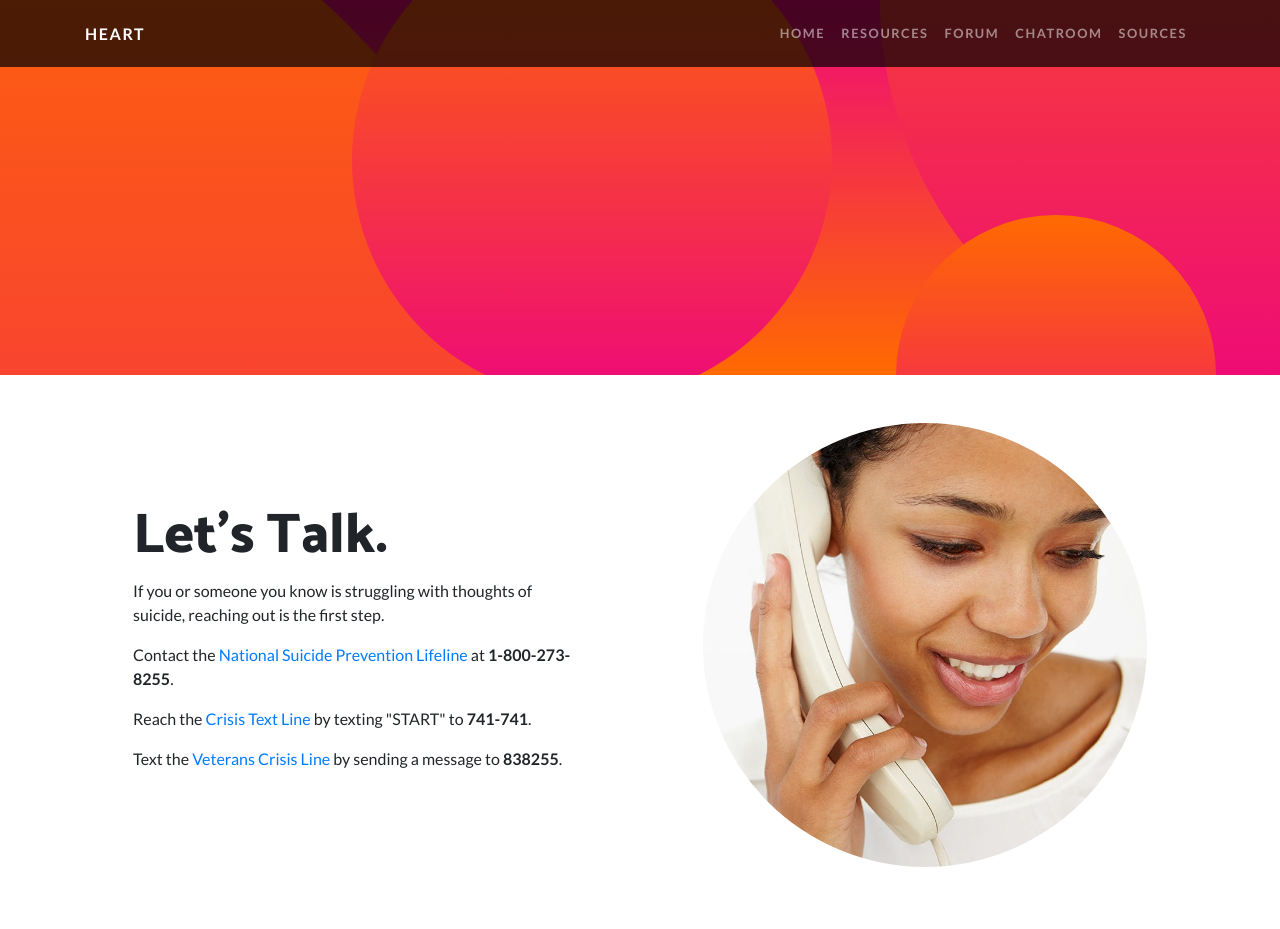
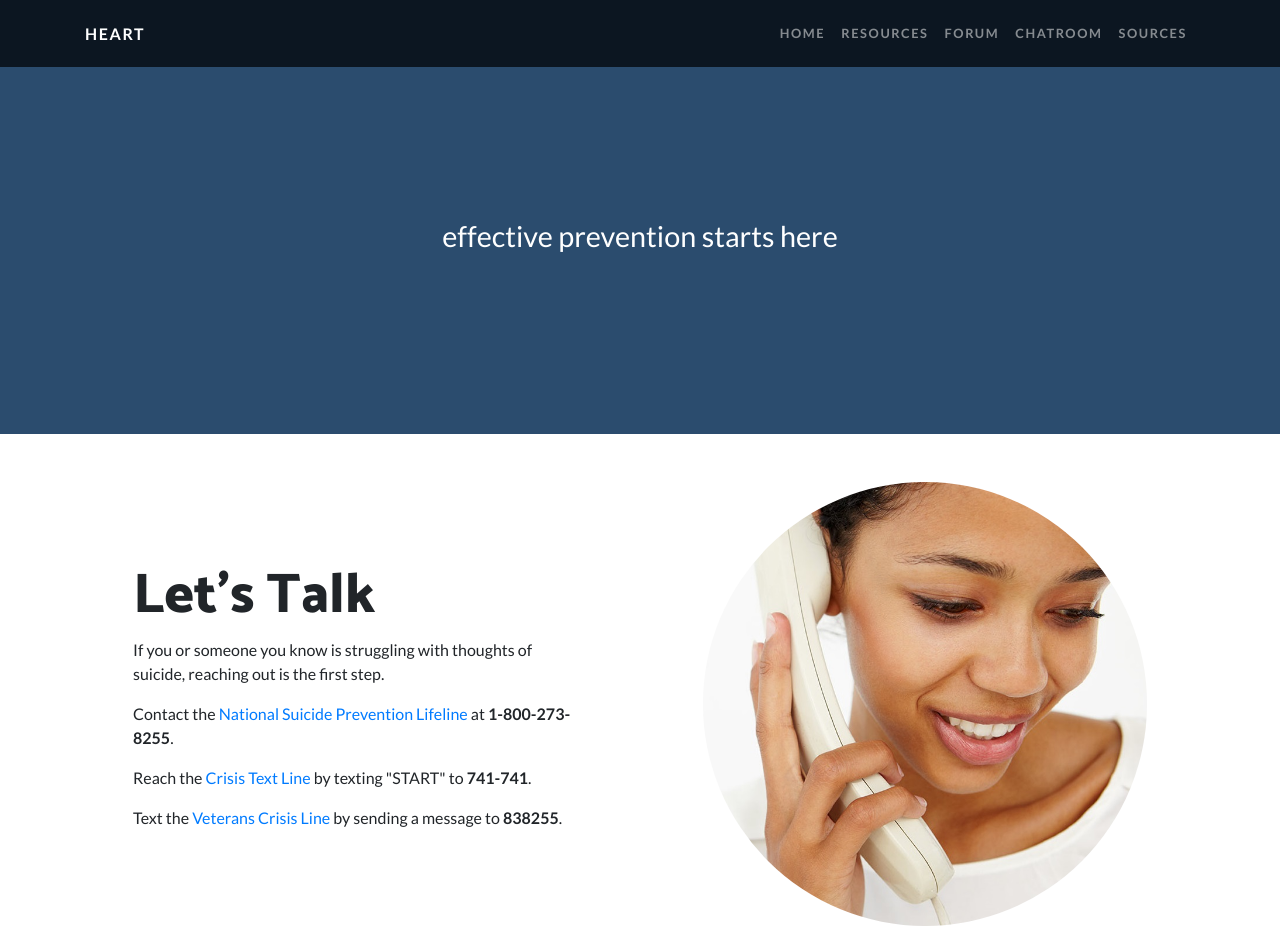
Before and after one commit to Jason27chan/Heart, a website: page resources.html in a window 1280 px wide. Shown: the top 929 px of the page. Drawn offline with Linux system fonts and the light colour scheme; some packages are replaced by stand-ins of ours.

Commit message:
made resources look nicer

```diff
--- a/resources.html
+++ b/resources.html
@@ -18,7 +18,7 @@
     <link href="https://fonts.googleapis.com/css?family=Lato:100,100i,300,300i,400,400i,700,700i,900,900i" rel="stylesheet">
 
     <!-- Custom styles for this template -->
-    <link href="css/one-page-wonder.min.css" rel="stylesheet">
+    <link href="css/one-page-wonder.css" rel="stylesheet">
     <style>
       /* Always set the map height explicitly to define the size of the div
        * element that contains the map. */
@@ -66,17 +66,11 @@
     </nav>
 
     <header class="masthead text-center text-white">
-      <!-- <div class="masthead-content">
+      <div class="masthead-content">
         <div class="container">
-          <h1 class="masthead-heading mb-0">One Page Wonder</h1>
-          <h2 class="masthead-subheading mb-0">Will Rock Your Socks Off</h2>
-          <a href="#" class="btn btn-primary btn-xl rounded-pill mt-5">Learn More</a>
+          <p style="font-size:1.80rem"> effective prevention starts here </p>
         </div>
-      </div> -->
-      <div class="bg-circle-1 bg-circle"></div>
-      <div class="bg-circle-2 bg-circle"></div>
-      <div class="bg-circle-3 bg-circle"></div>
-      <div class="bg-circle-4 bg-circle"></div>
+      </div>
     </header>
 
     <section>
@@ -89,7 +83,7 @@
           </div>
           <div class="col-lg-6 order-lg-1">
             <div class="p-5">
-              <h2 class="display-4">Let's Talk.</h2>
+              <h2 class="display-4">Let's Talk</h2>
               <p>If you or someone you know is struggling with thoughts of suicide, reaching out is the first step.</p>
               <p>Contact the <a href="http://www.suicidepreventionlifeline.org/">National Suicide Prevention Lifeline</a> at <b>1-800-273-8255</b>.</p>
               <p>Reach the <a href="http://www.crisistextline.org/">Crisis Text Line</a> by texting "START" to <b>741-741</b>.</p>
@@ -138,13 +132,20 @@
                 <button class="btn btn-secondary dropdown-toggle" type="button" id="dropdownMenu2" data-toggle="dropdown" aria-haspopup="true" aria-expanded="false">
                   Search by Mental Health Condition
                 </button>
+
                 <div class="dropdown-menu" aria-labelledby="dropdownMenu2">
                   <button class="dropdown-item" type="button" data-toggle="collapse" data-target="#alcoholdrugs" aria-expanded="false" aria-controls="alcoholdrugs">Alcohol & Drugs</button>
+
                   <button class="dropdown-item" type="button" data-toggle="collapse" data-target="#anxiety" aria-expanded="false" aria-controls="anxiety">Anxiety Disorders</button>
+
                   <button class="dropdown-item" type="button" data-toggle="collapse" data-target="#bipolar" aria-expanded="false" aria-controls="bipolar">Bipolar Disorder</button>
+
                   <button class="dropdown-item" type="button" data-toggle="collapse" data-target="#depression" aria-expanded="false" aria-controls="depression">Depression</button>
+
                   <button class="dropdown-item" type="button" data-toggle="collapse" data-target="#eating" aria-expanded="false" aria-controls="eating">Eating Disorders</button>
+
                   <button class="dropdown-item" type="button" data-toggle="collapse" data-target="#schizophrenia" aria-expanded="false" aria-controls="schizophrenia">Schizophrenia</button>
+
                   <button class="dropdown-item" type="button" data-toggle="collapse" data-target="#general" aria-expanded="false" aria-controls="schizophrenia">General/Other</button>
                 </div>
               </div>
@@ -235,11 +236,12 @@
     <script src="https://maps.googleapis.com/maps/api/js?key=AIzaSyCpgmXhKrlDpvSTO_MM_ZJRkLDzadL0bqQ&callback=initMap"
     async defer></script>
 
+    <br>
 
     <!-- Footer -->
     <footer class="py-5 bg-black">
       <div class="container">
-        <p class="m-0 text-center text-white small">Copyright &copy; Your Website 2018</p>
+        <p class="m-0 text-center text-white small">"Heart" is a Hackathon project developed by a four-student team from the Georgia Institute of Technology.</p>
       </div>
       <!-- /.container -->
     </footer>
```
